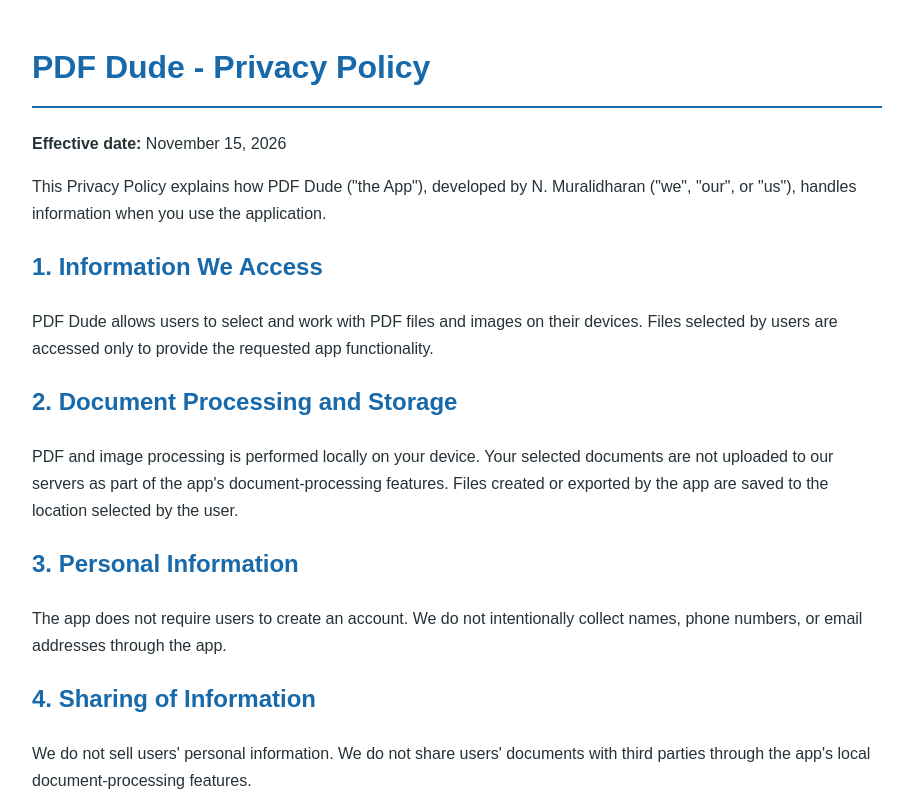
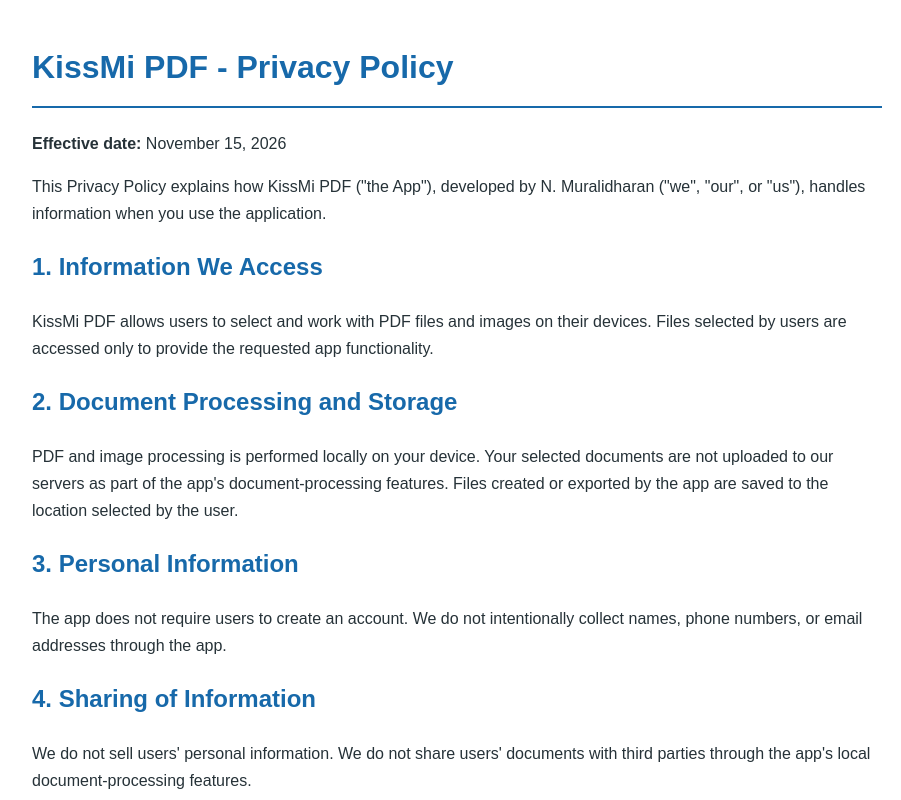
Before and after one commit to muraydharan-bit/kissmi-pdf-privacy, a plain HTML site: page index.html in a window 1280 px wide. Shown: the top 800 px of the page, without its empty margins (183-1084 px from the left). Drawn offline with Linux system fonts and the light colour scheme.

Commit message:
Update index.html

```diff
--- a/index.html
+++ b/index.html
@@ -4,7 +4,7 @@
 <head>
   <meta charset="UTF-8">
   <meta name="viewport" content="width=device-width, initial-scale=1.0">
-  <title>PDF Dude - Privacy Policy</title>
+  <title>KissMi PDF - Privacy Policy</title>
   <style>
     body {
       font-family: Arial, sans-serif;
@@ -22,19 +22,19 @@
 </head>
 <body>
 
-<h1>PDF Dude - Privacy Policy</h1>
+<h1>KissMi PDF - Privacy Policy</h1>
 
 <p><strong>Effective date:</strong> November 15, 2026</p>
 
 <p>
-This Privacy Policy explains how PDF Dude ("the App"),
+This Privacy Policy explains how KissMi PDF ("the App"),
 developed by N. Muralidharan ("we", "our", or "us"),
 handles information when you use the application.
 </p>
 
 <h2>1. Information We Access</h2>
 <p>
-PDF Dude allows users to select and work with PDF files
+KissMi PDF allows users to select and work with PDF files
 and images on their devices. Files selected by users are
 accessed only to provide the requested app functionality.
 </p>
@@ -90,7 +90,7 @@ and device storage behaviour.
 
 <h2>8. Children's Privacy</h2>
 <p>
-PDF Dude is a general-purpose utility application.
+KissMi PDF is a general-purpose utility application.
 We do not knowingly collect personal information from
 children through the app.
 </p>
@@ -113,7 +113,7 @@ please contact:
 </p>
 
 <footer>
-&copy; 2026 PDF Dude. All rights reserved.
+&copy; 2026 KissMi PDF. All rights reserved.
 </footer>
 
 </body>
```
